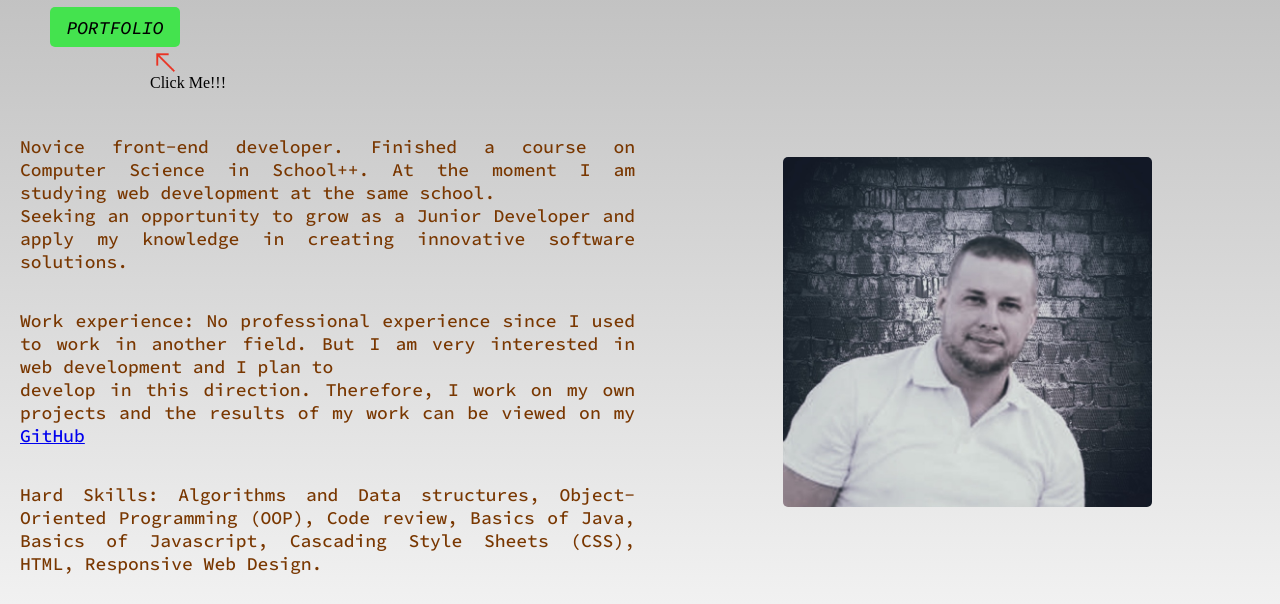
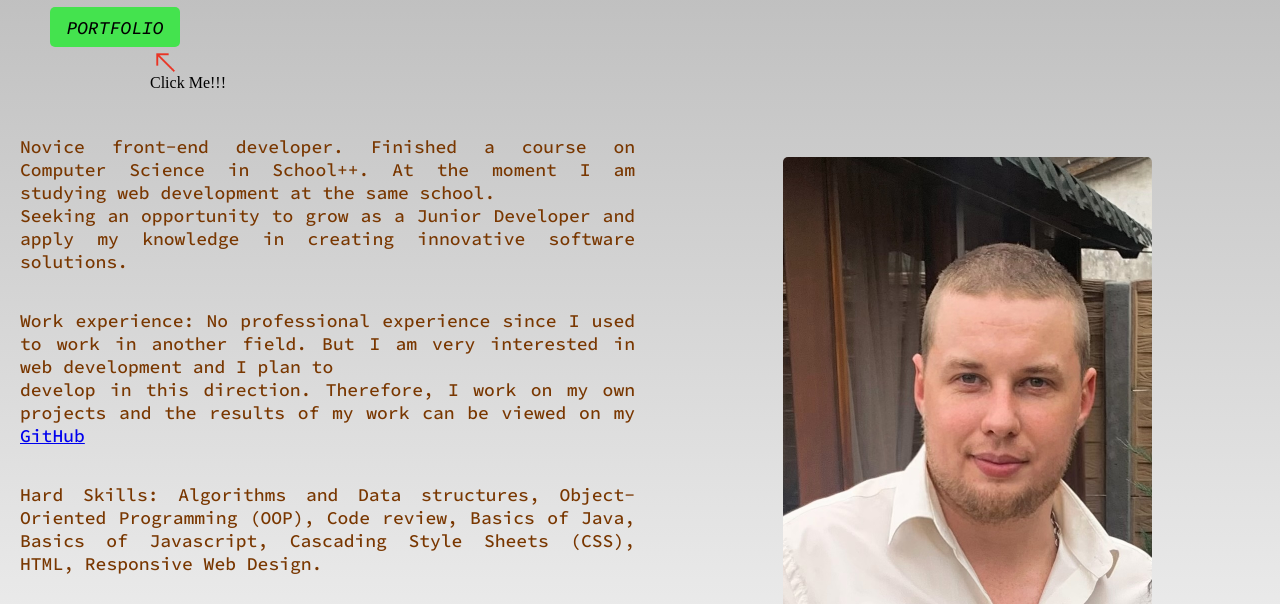
Before and after one commit to itsvetal/itsvetal.github.io, a plain HTML site: page index.html in a window 1280 px wide. Shown: the part 196-800 px from the top of the page. Drawn offline with Linux system fonts and the light colour scheme; a web font is replaced by a local one.

Commit message:
Edit logo v2.8

```diff
--- a/index.html
+++ b/index.html
@@ -50,7 +50,7 @@
                 teamwork.</p>
         </div>
         <div class="logo">
-            <img src="images/image_1.jpg" alt="profile image">
+            <img src="images/IMG_4222.jpg" alt="profile image">
         </div>
     </section>
 
```
Also changed, not shown: images/IMG_4222.jpg (added).
